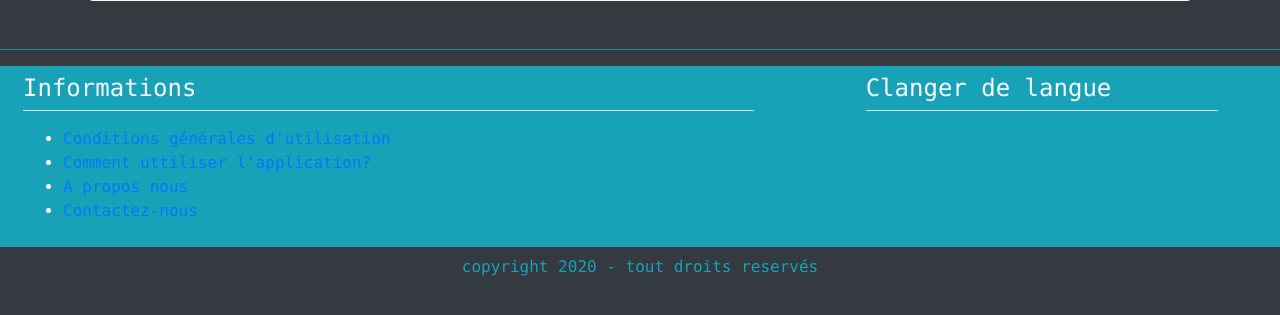
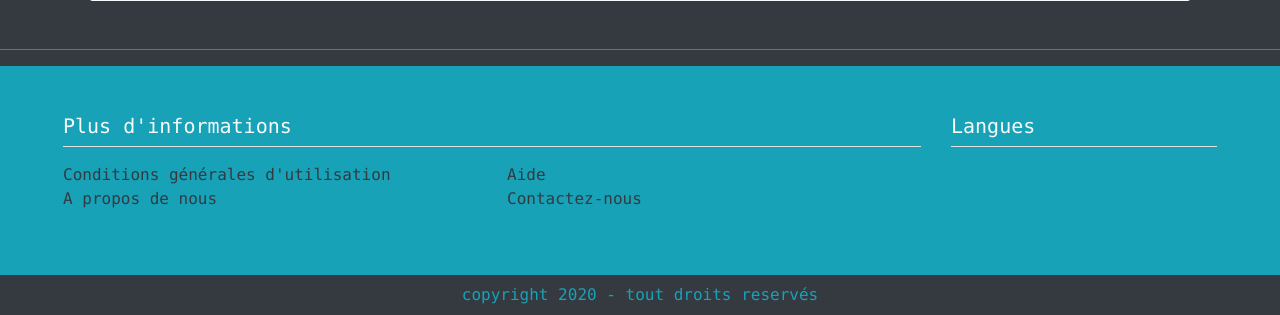
Before and after one commit to Ngouanfo-Gildas/Projet5-IoT-M1-UY1-2020, a Django app: page /gestionIoT/ in a window 1280 px wide. Shown: the part 2537-2852 px from the top of the page. Before the commit the page ends 2813 px from the top, so only its background shows below. Run offline with Django 3.2, Linux system fonts and the light colour scheme; some libraries are stand-ins or nearby versions.

Commit message:
Ajout du style au fichier accueil.html

```diff
--- a/projetM1/gestionIoT/templates/gestionIoT/accueil1.html
+++ b/projetM1/gestionIoT/templates/gestionIoT/accueil1.html
@@ -169,20 +169,26 @@
     {% block pied_page %}
     <footer class="text-monospace ">
         <hr class="mt-5 bg-info " width="100% ">
-        <div class="row m-0 p-2 text-light bg-info ">
-            <div class="col-8 ">
-                <h4> Informations</h4>
-                <hr class="mt-1 bg-light ml-0 " width="90% ">
-                <ul>
-                    <li> <a href=" ">Conditions générales d'utilisation </a></li>
-                    <li> <a href=" ">Comment uttiliser l'application?</a></li>
-                    <li> <a href=" ">A propos nous</a></li>
-                    <li> <a href=" ">Contactez-nous</a></li>
-                </ul>
+        <div class="row m-0 p-5 text-light bg-info">
+            <div class="col-9">
+                <h5>Plus d'informations</h5>
+                <hr class="mt-1 bg-light ml-0 " width="100% ">
+                <div class="row">
+                    <div class="col-6">
+                        <a class="text-dark" href=" ">Conditions générales d'utilisation </a><br/>
+                        <a class="text-dark" href=" ">A propos de nous</a>
+                    </div>
+                    <div class="col-3">
+                        <p>
+                            <a class="text-dark" href=" ">Aide</a><br/>
+                            <a class="text-dark" href=" ">Contactez-nous</a>
+                        </p>
+                    </div>
+                </div>
             </div>
-            <div class="col-4 ">
-                <h4> Clanger de langue</h4>
-                <hr class="mt-1 bg-light ml-0 " width="90% ">
+            <div class="col-3">
+                <h5>Langues</h5>
+                <hr class="mt-1 bg-light ml-0 " width="100% ">
 
             </div>
         </div>
```
